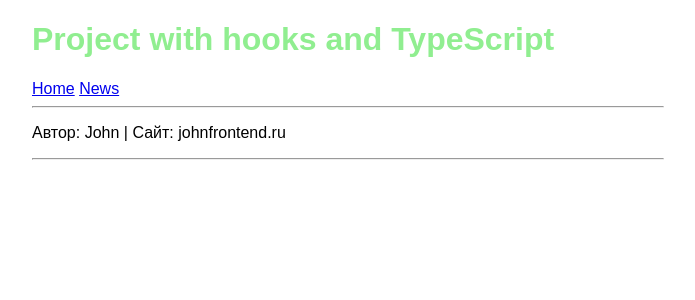
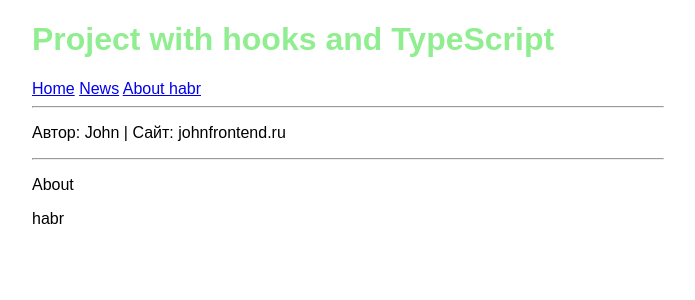
Before and after one commit to EvgenyMinin/ReactTypeScript, a React (Create React App) app: page /about/habr in a window 1280 px wide. Shown: the top 300 px of the page, without its empty margins (292-987 px from the left). Built offline with nearby package versions, Linux system fonts and the light colour scheme.

Commit message:
added route with params

```diff
--- /dev/null
+++ b/src/components/About/About.tsx
@@ -0,0 +1,15 @@
+import * as React from "react";
+import { RouteComponentProps } from "@reach/router";
+
+interface IAboutProps extends RouteComponentProps {
+  source?: string;
+}
+
+const About: React.FC<IAboutProps> = props => (
+  <div>
+    <p>About</p>
+    <p>{props.source}</p>
+  </div>
+);
+
+export default About;
--- a/src/components/App/App.tsx
+++ b/src/components/App/App.tsx
@@ -1,6 +1,7 @@
 import React from "react";
 import { Link, Router, RouteComponentProps } from "@reach/router";
 import News from "../News/News";
+import About from "../About/About";
 
 import "./styles.scss";
 
@@ -14,7 +15,8 @@ const App: React.FC<IAppProps> = props => {
     <div className="App">
       <h1 className="App__header">Project with hooks and TypeScript</h1>
       <nav>
-        <Link to="/">Home</Link> <Link to="news">News</Link>
+        <Link to="/">Home</Link> <Link to="news">News</Link>{" "}
+        <Link to="/about/habr">About habr</Link>
       </nav>
       <hr />
       <p>
@@ -30,6 +32,7 @@ const RouterApp = () => (
   <Router>
     <App path="/" name="John" site="johnfrontend.ru">
       <News path="/news" />
+      <About path="/about/:source" />
     </App>
   </Router>
 );
```
